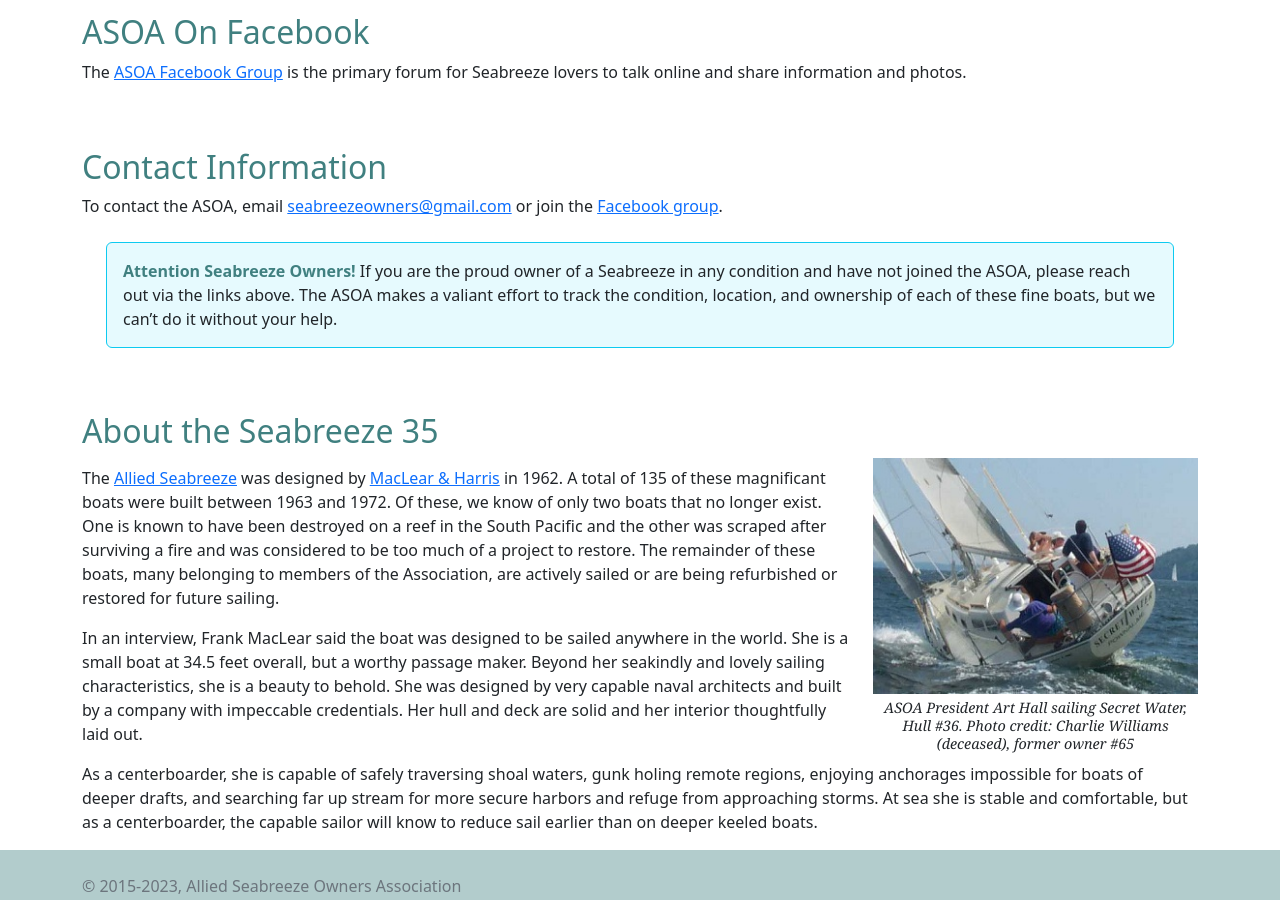
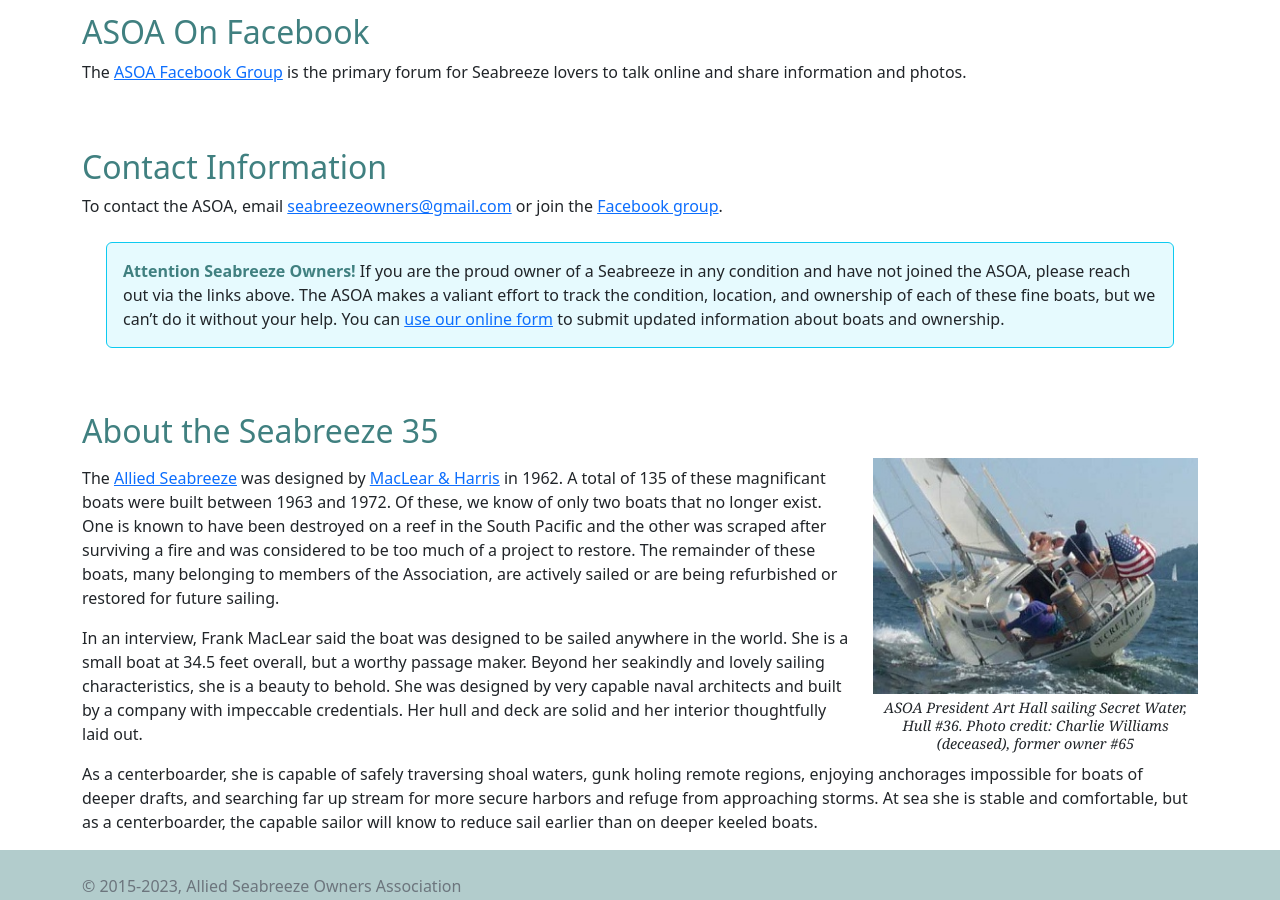
Before and after one commit to tgherzog/ASOA, a Jekyll site: the page built from index.md, in a window 1280 px wide and 900 px high, scrolled down 564 px. Built offline with Jekyll 4.4.1, drawn with Linux system fonts in a browser that asks for light colours.

Commit message:
Add lines to online database update form

```diff
--- a/_config.yml
+++ b/_config.yml
@@ -1,6 +1,7 @@
 # Site settings
 title: Allied Seabreeze Owners Association
 email: seabreezeowners@gmail.com
+db_update_form: https://forms.gle/usB89vY9sc5U6adG8
 
 # no trailing "/" on the next variable
 docs: "/downloads"
--- a/index.md
+++ b/index.md
@@ -30,7 +30,9 @@ To contact the ASOA, email <{{ site.email }}> or join the [Facebook group][fb].
 in any condition and have not joined the ASOA, please reach out via
 the links above. The ASOA makes a valiant effort to track the condition,
 location, and ownership of each of these fine boats, but we can't do it without
-your help.
+your help. You can
+<a target=_blank href="{{site.db_update_form}}">use our online form</a>
+to submit updated information about boats and ownership.
 {: .attn .border .border-info .bg-info .bg-opacity-10 .rounded-start .rounded-end :}
 
 ## About the Seabreeze 35 ##
```
Also changed, not shown: members.md (+3 -1 lines).
